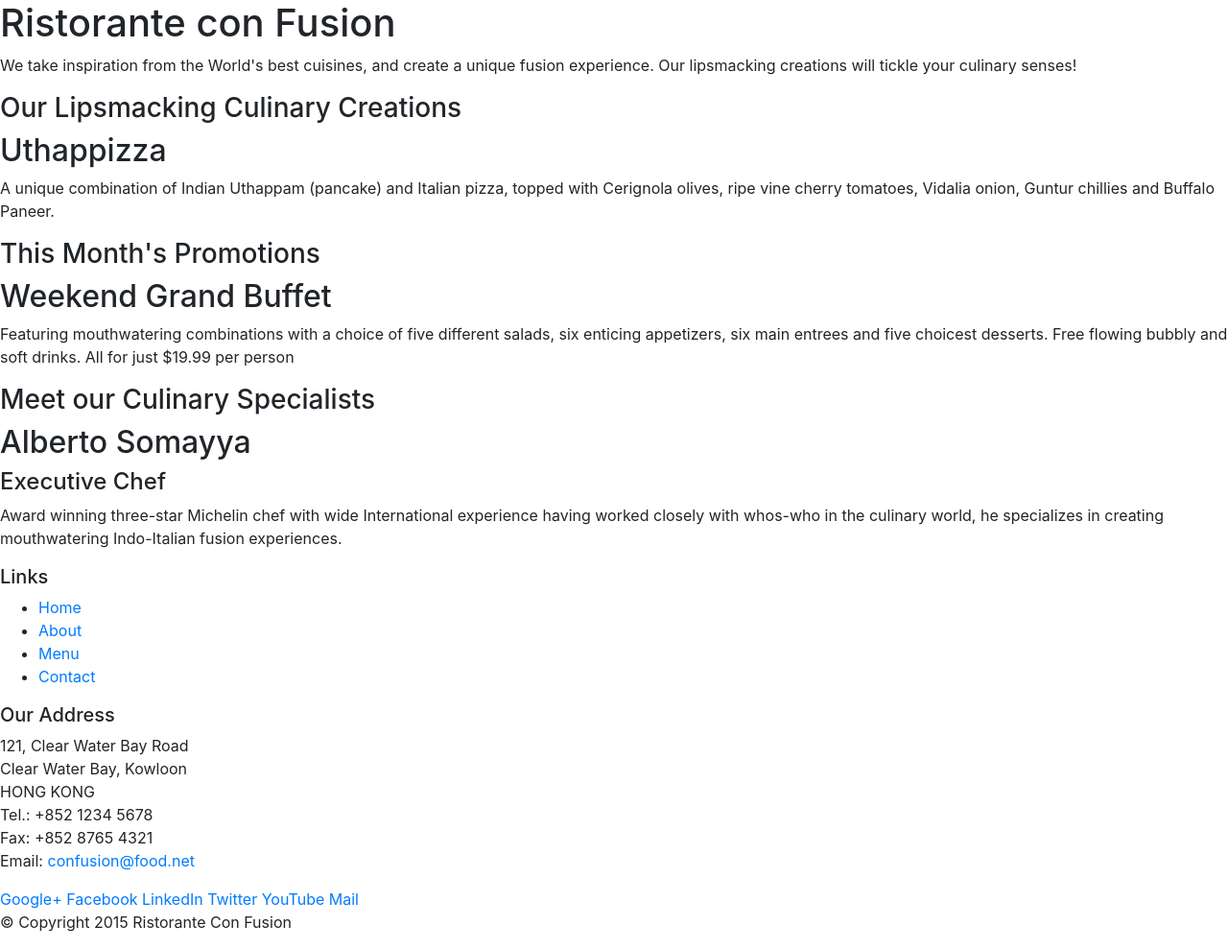
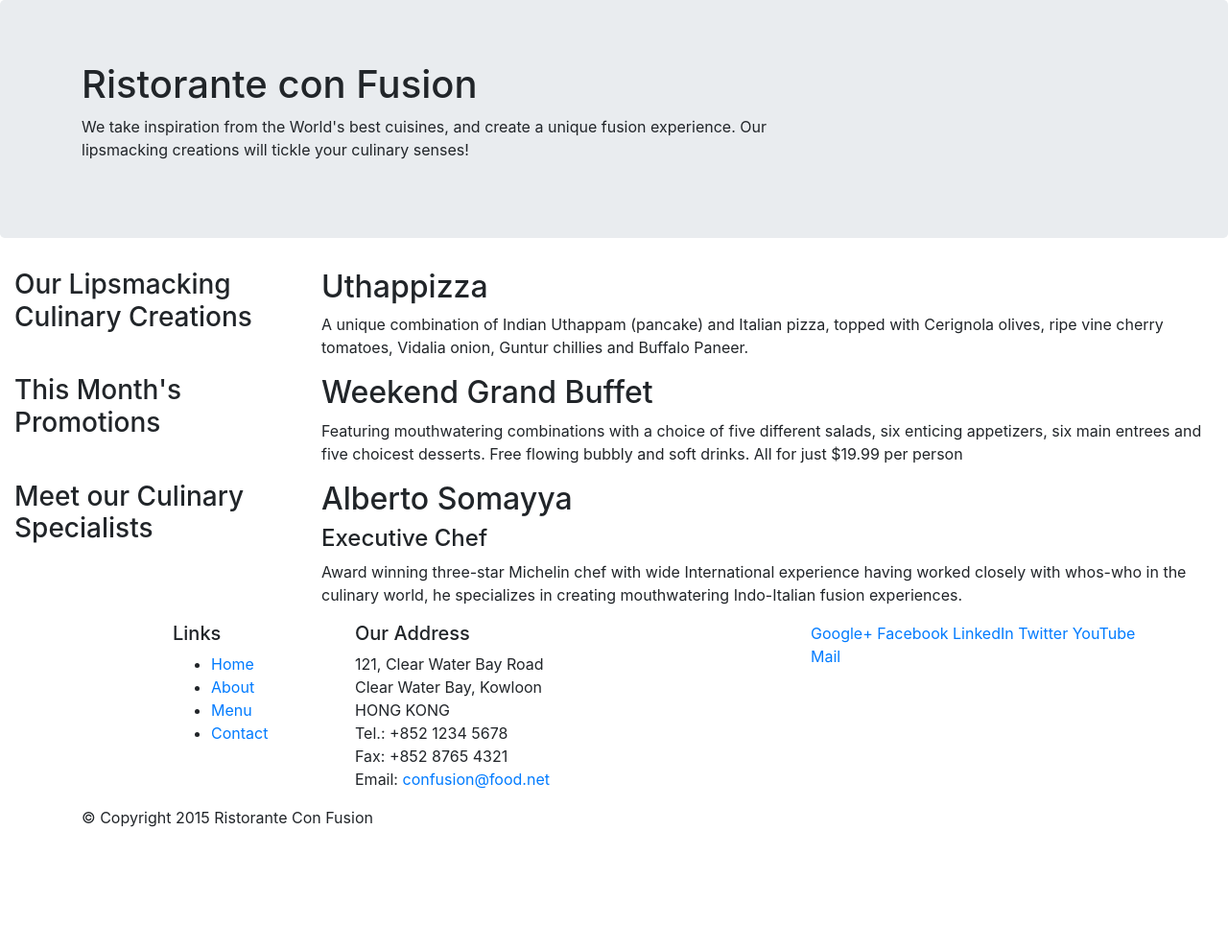
Before and after one commit to Thom087/Bootstrap_W1, a website: page index.html in a window 1280 px wide. Shown: the whole page at 96% size. After the commit the page ends 880 px from the top, so only its background shows below. Drawn offline with nearby package versions, Linux system fonts and the light colour scheme.

Commit message:
Grid System Part1

```diff
--- a/index.html
+++ b/index.html
@@ -14,46 +14,46 @@
 
 <body>
 
-    <header>
-        <div>
-            <div>
-                <div>
+    <header class="jumbotron">
+        <div class="container">
+            <div class="row">
+                <div class="col-12 col-sm-8">
                     <h1>Ristorante con Fusion</h1>
                     <p>We take inspiration from the World's best cuisines, and create a unique fusion experience. Our lipsmacking creations will tickle your culinary senses!</p>
                 </div>
-                <div>
+                <div class="col col-sm">
                 </div>
             </div>
         </div>
     </header>
 
-    <div>
-        <div>
-            <div>
+    <div class="container-fluid">
+        <div class="row">
+            <div class="col-sm-4 push-sm-8 col-md-3 push-md-9">
                 <h3>Our Lipsmacking Culinary Creations</h3>
             </div>
-            <div>
+            <div class="sol-sm pull-sm-4 col-md pull-md-3">
                 <h2>Uthappizza</h2>
                 <p>A unique combination of Indian Uthappam (pancake) and Italian pizza, topped with Cerignola olives, ripe vine cherry tomatoes, Vidalia onion, Guntur chillies and Buffalo Paneer.</p>
             </div>
         </div>
 
 
-        <div>
-            <div>
+        <div class="row">
+            <div class="col-sm-4 col-md-3">
                 <h3>This Month's Promotions</h3>
             </div>
-            <div>
+            <div class="sol-sm col-md">
                 <h2>Weekend Grand Buffet</h2>
                 <p>Featuring mouthwatering combinations with a choice of five different salads, six enticing appetizers, six main entrees and five choicest desserts. Free flowing bubbly and soft drinks. All for just $19.99 per person </p>
             </div>
         </div>
 
-        <div>
-            <div>
+        <div class="row">
+            <div class="col-sm-4 push-sm-8 col-md-3 push-md-9">
                 <h3>Meet our Culinary Specialists</h3>
             </div>
-            <div>
+            <div class="sol-sm pull-sm-4 col-md pull-md-3">
                 <h2>Alberto Somayya</h2>
                 <h4>Executive Chef</h4>
                 <p>Award winning three-star Michelin chef with wide International experience having worked closely with whos-who in the culinary world, he specializes in creating mouthwatering Indo-Italian fusion experiences. </p>
@@ -62,9 +62,9 @@
     </div>
 
     <footer>
-        <div>
-            <div>
-                <div>
+        <div class="container">
+            <div class="row">
+                <div class="col-5 offset-1 col-sm-2">
                     <h5>Links</h5>
                     <ul>
                         <li><a href="#">Home</a></li>
@@ -73,7 +73,7 @@
                         <li><a href="#">Contact</a></li>
                     </ul>
                 </div>
-                <div>
+                <div class="col-6 col-sm-5">
                     <h5>Our Address</h5>
                     <address>
 		              121, Clear Water Bay Road<br>
@@ -84,7 +84,7 @@
 		              Email: <a href="mailto:confusion@food.net">confusion@food.net</a>
 		           </address>
                 </div>
-                <div>
+                <div class="col sol-sm-4">
                     <div>
                         <a href="http://google.com/+">Google+</a>
                         <a href="http://www.facebook.com/profile.php?id=">Facebook</a>
@@ -95,8 +95,8 @@
                     </div>
                 </div>
            </div>
-           <div>
-                <div>
+           <div class="row">
+                <div class="col-auto ">
                     <p>© Copyright 2015 Ristorante Con Fusion</p>
                 </div>
            </div>
```
